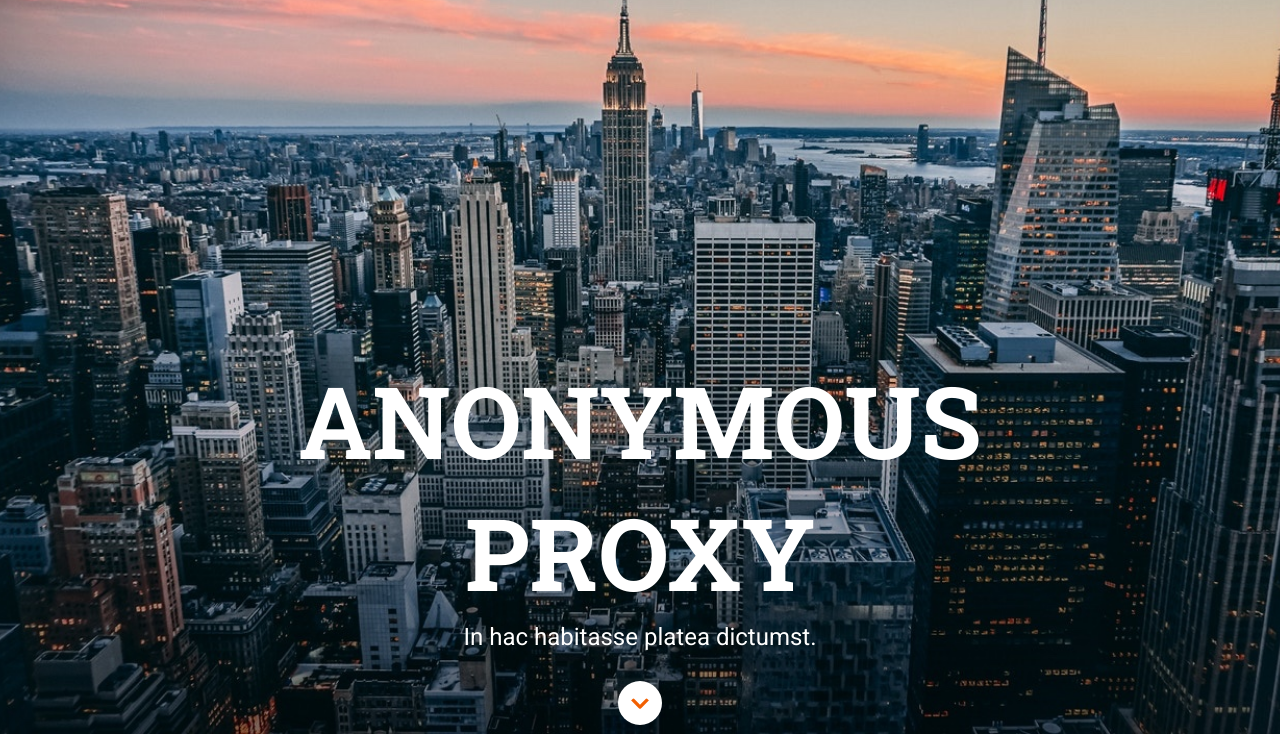
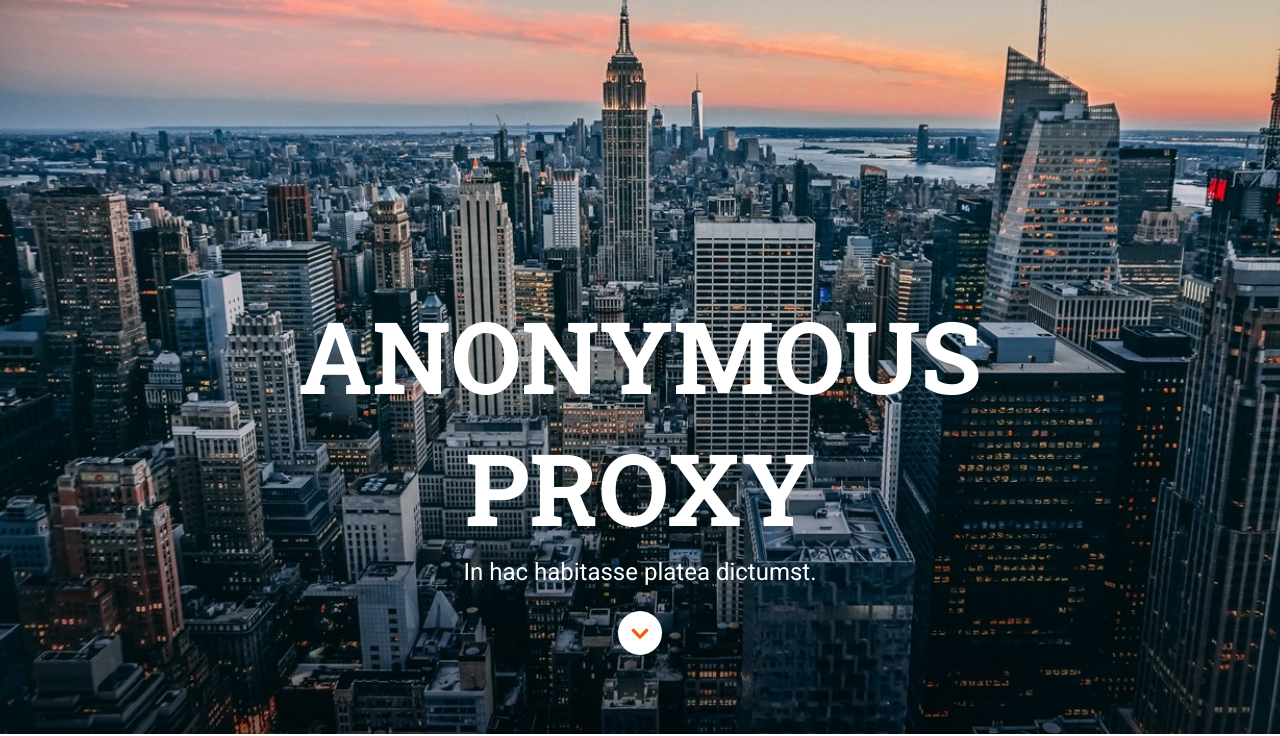
Before and after one commit to Adalab/modulo-1-evaluacion-final-maria-guerrero, a website: page src/html/index.html in a window 1280 px wide. Shown: the part 66-802 px from the top of the page. Drawn offline with nearby package versions, Linux system fonts and the light colour scheme; files that its build step writes are made by us from their sources; files whose address does not match are found by name.

Commit message:
add styles changes to header

```diff
--- a/src/scss/layout/_header.scss
+++ b/src/scss/layout/_header.scss
@@ -37,7 +37,7 @@
         padding-bottom: 120px;
     }
       @media (min-width: 1200px) {
-        padding-bottom: 0;
+        padding-bottom: 130px;
       }
   }
   .iconoMenu {
@@ -55,6 +55,6 @@
         transform: translateY(-85px);
     }
       @media (min-width: 1200px) {
-        transform: translateY(30px);
+        transform: translateY(-105px);
       }
   }
```
